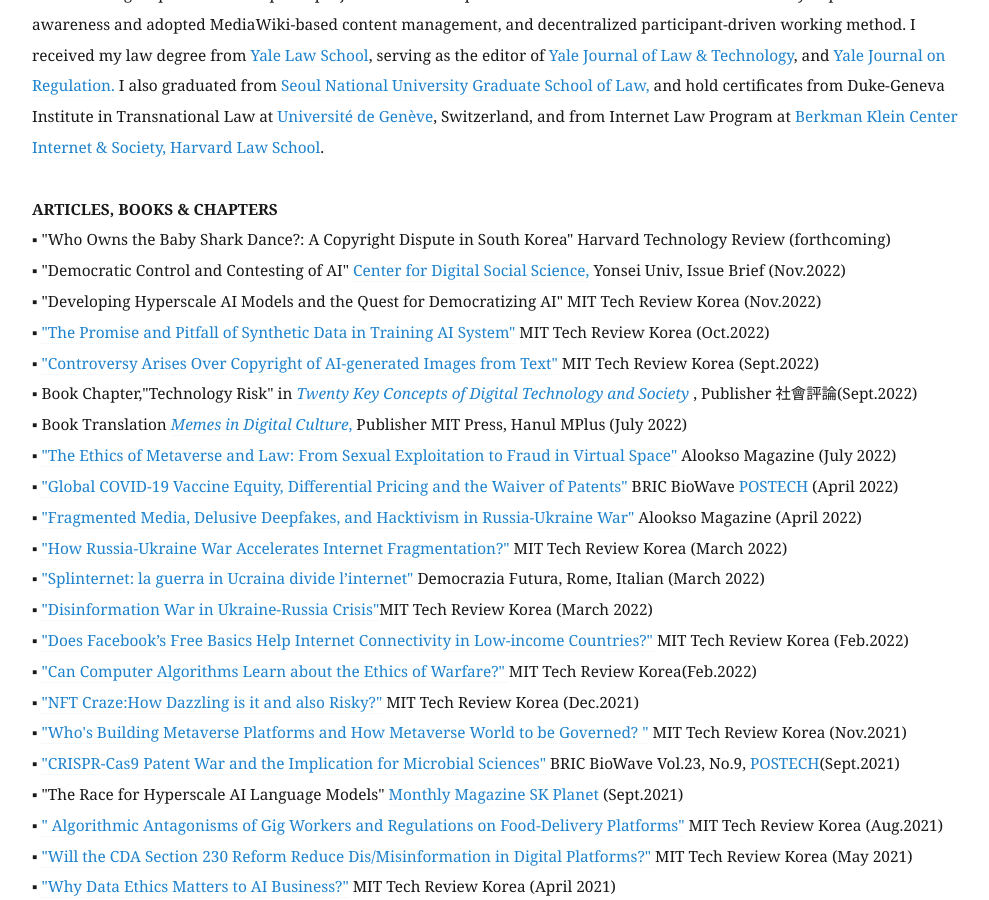
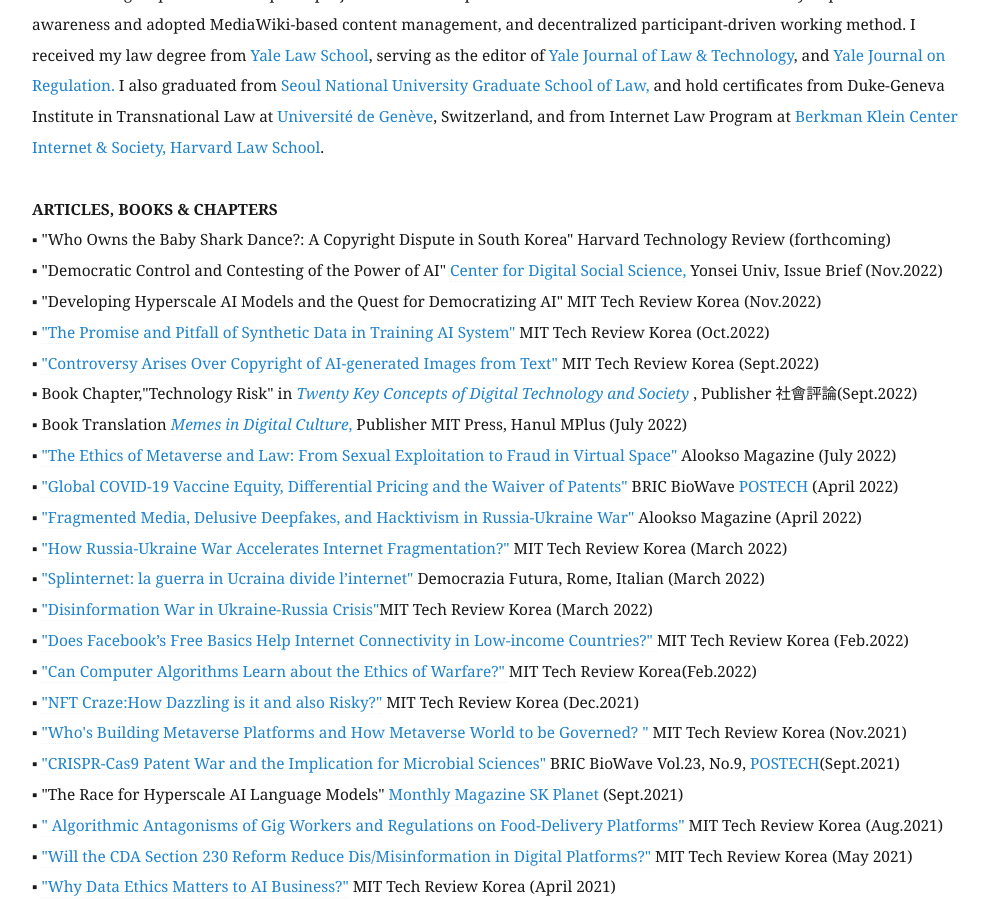
Before and after one commit to eunchangchoi/eunchangchoi.github.io, a Jekyll site: the page built from index.md, in a window 1280 px wide and 900 px high, scrolled down 1835 px. Shown: the whole window, without its empty margins (68-1057 px from the left). Built offline with Jekyll 4.4.1, drawn with Linux system fonts in a browser that asks for light colours.

Commit message:
Update index.md

```diff
--- a/index.md
+++ b/index.md
@@ -34,7 +34,7 @@
 <br>
  <strong> ARTICLES, BOOKS & CHAPTERS </strong> <br>
 ▪ "Who Owns the Baby Shark Dance?: A Copyright Dispute in South Korea" Harvard Technology Review (forthcoming) <br>
-▪ "Democratic Control and Contesting of AI" <a href="http://cdss.yonsei.ac.kr/index.php/issue-brief/"> Center for Digital Social Science,</a> Yonsei Univ, Issue Brief (Nov.2022) <br>
+▪ "Democratic Control and Contesting of the Power of AI" <a href="http://cdss.yonsei.ac.kr/index.php/issue-brief/"> Center for Digital Social Science,</a> Yonsei Univ, Issue Brief (Nov.2022) <br>
 ▪ "Developing Hyperscale AI Models and the Quest for Democratizing AI" MIT Tech Review Korea (Nov.2022) <br>
 ▪ <a href="https://www.technologyreview.kr/%ed%95%a9%ec%84%b1-%eb%8d%b0%ec%9d%b4%ed%84%b0%ec%9d%98-%ec%8b%9c%eb%8c%80%ea%b0%80-%ec%98%a4%ea%b3%a0-%ec%9e%88%eb%8b%a4/"> "The Promise and Pitfall of Synthetic Data in Training AI System"</a> MIT Tech Review Korea (Oct.2022)<br>
 ▪ <a href="https://www.technologyreview.kr/%ed%85%8d%ec%8a%a4%ed%8a%b8%eb%a5%bc-%ec%9d%b4%eb%af%b8%ec%a7%80%eb%a1%9c-%eb%b0%94%ea%bf%94%ec%a3%bc%eb%8a%94-ai%eb%a5%bc-%eb%91%98%eb%9f%ac%ec%8b%bc-%ec%a0%80%ec%9e%91%ea%b6%8c-%eb%85%bc%ec%9f%81/"> "Controversy Arises Over Copyright of AI-generated Images from Text"</a> MIT Tech Review Korea (Sept.2022)<br>
```
